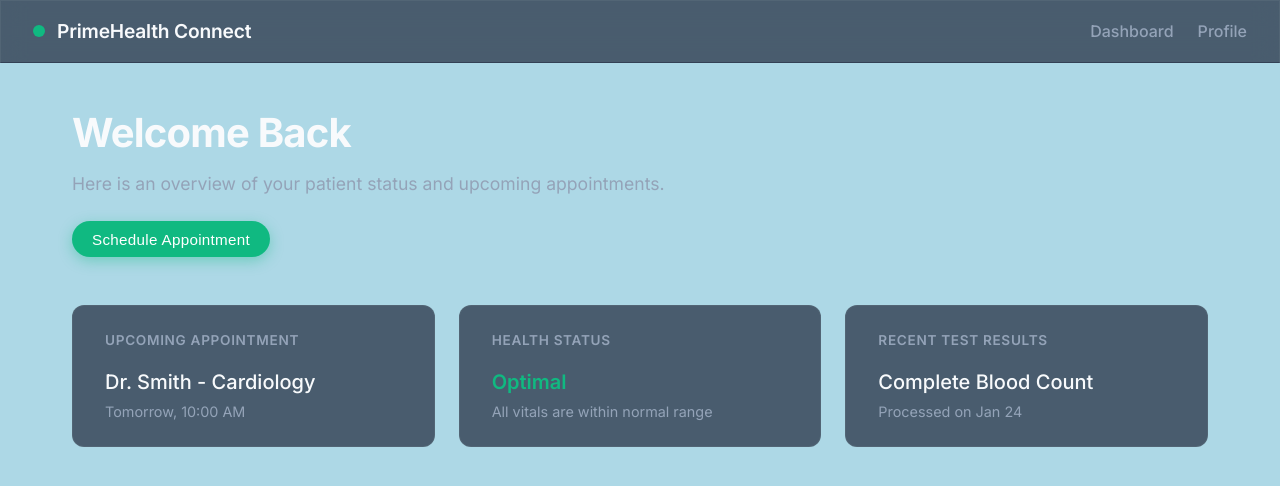
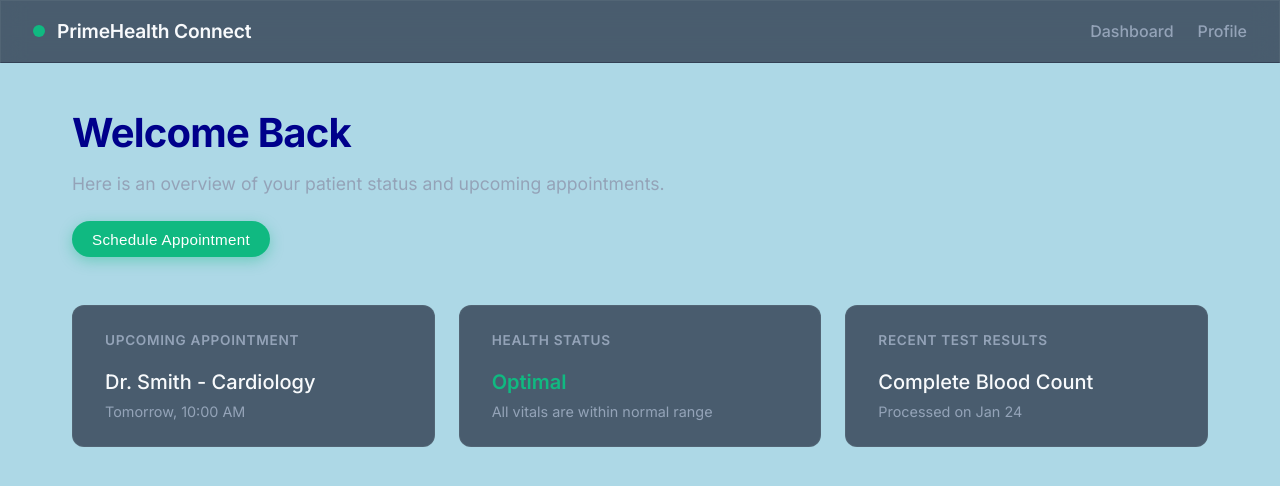
Before and after one commit to Vidushi-W/PrimeHealth-microservices, a React (Vite) app in the folder Frontend_UI/patient-service-frontend/: page / in a window 1280 px wide. Shown: the top 486 px of the page. Built offline with nearby package versions, Linux system fonts and the light colour scheme.

Commit message:
Change text colour in Dashboard styles

```diff
--- a/Frontend_UI/patient-service-frontend/src/pages/Dashboard.css
+++ b/Frontend_UI/patient-service-frontend/src/pages/Dashboard.css
@@ -7,6 +7,7 @@
   margin-bottom: 0.5rem;
   letter-spacing: -0.02em;
   font-weight: 700;
+  color: darkblue;
 }
 
 .dashboard-header p {
```
